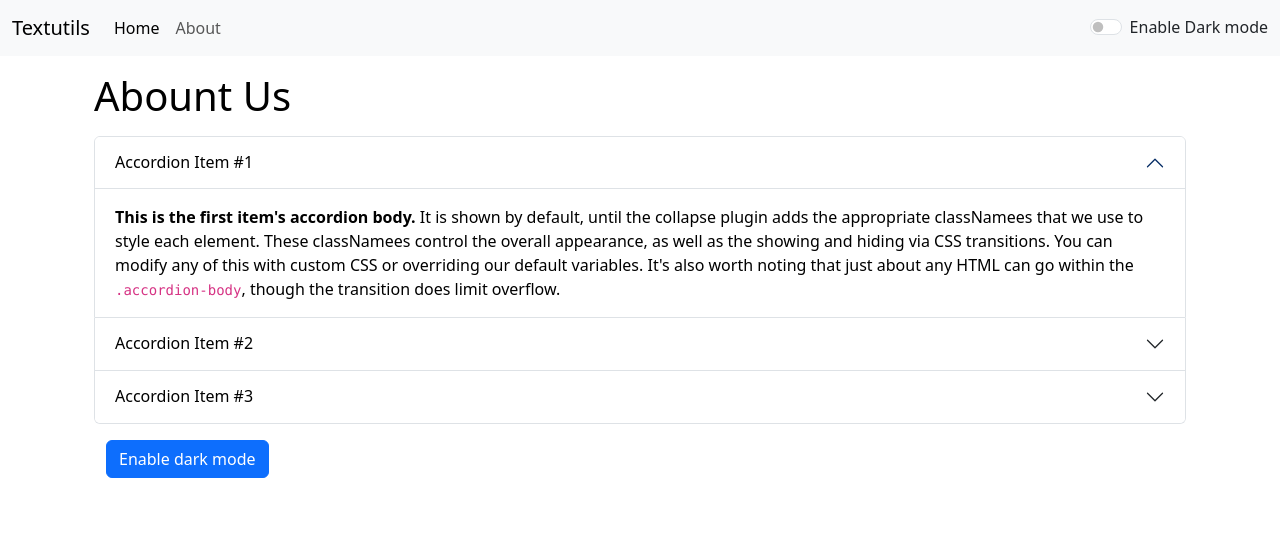
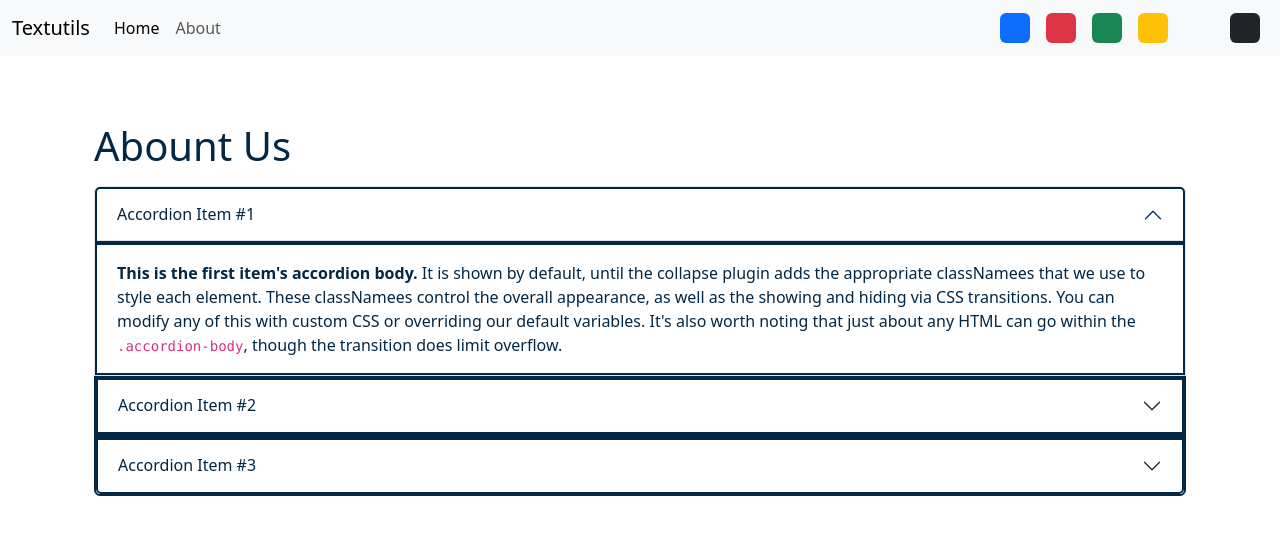
Before and after one commit to atharitcc/reactJSDemotodo, a React (Create React App) app: page /about in a window 1280 px wide. Shown: the top 534 px of the page. Built offline with nearby package versions, Linux system fonts and the light colour scheme.

Commit message:
video 19

```diff
--- a/src/App.js
+++ b/src/App.js
@@ -20,7 +20,18 @@ function App() {
       setAlert(null);
     },1500);
   }
-  const toggleMode = () => {
+  const removeBodyClasses = ()=>{
+    document.body.classList.remove('bg-light')
+    document.body.classList.remove('bg-dark')
+    document.body.classList.remove('bg-danger')
+    document.body.classList.remove('bg-success')
+    document.body.classList.remove('bg-warning')
+    document.body.classList.remove('bg-primary')
+  }
+  const toggleMode = (cls) => {
+    removeBodyClasses();
+    console.log(cls);
+    document.body.classList.add('bg-'+cls);
     if(mode == 'light') {
       setMode('dark');
       document.body.style.backgroundColor = '#042743';
@@ -41,7 +52,7 @@ function App() {
         <Alert alert={alert}/>
         <div className='container my-3'>
         <Routes>
-            <Route exact path="/about" element={<About />} />
+            <Route exact path="/about" element={<About mode={mode} />} />
             <Route exact path="/" element={<TextForm showAlert={showAlert} heading="Enter the text to analyze belows" mode={mode}/>} />
           </Routes>
         </div>
--- a/src/components/About.js
+++ b/src/components/About.js
@@ -1,35 +1,43 @@
 import React, { useState } from 'react'
 
-export default function About() {
-    const [myStyle, setmyStyle] = useState(
-    {
-        color: 'black',
-        backgroundColor: 'white'
-    })
+export default function About(props) {
+    // const [myStyle, setmyStyle] = useState(
+    // {
+    //     color: 'black',
+    //     backgroundColor: 'white'
+    // })
 
-    const [btnText, setbtnText] = useState("Enable dark mode")
+    let myStyle = {
+        color: props.mode === 'dark' ? 'white' : '#042743',
+        backgroundColor: props.mode === 'dark' ? 'rgb(36 74 104)' : 'white',
+        border: '2px solid',
+        borderColor:  props.mode === 'dark' ? 'white' : '#042743'
 
-    const toggleStyle = () => {
-        if(myStyle.color === 'black') {
-            setmyStyle({
-                color: 'white',
-                backgroundColor: 'black',
-                border:  '1px solid white'
-            })
-            setbtnText("Enable light mode")
-        } else {
-            setmyStyle({
-                color: 'black',
-                backgroundColor: 'white'
-            })
-            setbtnText("Enable dark mode")
-        }
     }
+
+    // const [btnText, setbtnText] = useState("Enable dark mode")
+
+    // const toggleStyle = () => {
+    //     if(myStyle.color === 'black') {
+    //         setmyStyle({
+    //             color: 'white',
+    //             backgroundColor: 'black',
+    //             border:  '1px solid white'
+    //         })
+    //         setbtnText("Enable light mode")
+    //     } else {
+    //         setmyStyle({
+    //             color: 'black',
+    //             backgroundColor: 'white'
+    //         })
+    //         setbtnText("Enable dark mode")
+    //     }
+    // }
     return (
-        <div className='container' style={myStyle}>
-            <h1 className='my-3'>Abount Us</h1>
+        <div className='container'>
+            <h1 className='my-3' style={{color: props.mode === 'dark' ? 'white' : '#042743'}}>Abount Us</h1>
             <div className="accordion" id="accordionExample">
-                <div className="accordion-item" style={myStyle}>
+                <div className="accordion-item">
                     <h2 className="accordion-header">
                         <button className="accordion-button" style={myStyle} type="button" data-bs-toggle="collapse" data-bs-target="#collapseOne" aria-expanded="true" aria-controls="collapseOne">
                             Accordion Item #1
@@ -66,9 +74,9 @@ export default function About() {
                     </div>
                 </div>
             </div>
-            <div className='container my-2'>
+            {/* <div className='container my-2'>
                 <button type="button" onClick={toggleStyle} className="my-2 btn btn-primary">{btnText}</button>
-            </div>
+            </div> */}
         </div>
     )
 }
--- a/src/components/Alert.js
+++ b/src/components/Alert.js
@@ -6,8 +6,11 @@ function Alert(props) {
         return lower.charAt(0).toUpperCase() + lower.slice(1);
     }
     return (
-        props.alert && <div className={`alert alert-${props.alert.type} alert-dismissible fade show`} role="alert">
+        <div style={{height:'50px'}}>
+
+            {props.alert && <div className={`alert alert-${props.alert.type} alert-dismissible fade show`} role="alert">
             <strong>{capitalize(props.alert.type)}</strong>: {props.alert.msg}
+            </div>}
         </div>
     )
 }
--- a/src/components/Navbar.js
+++ b/src/components/Navbar.js
@@ -25,10 +25,19 @@ export default function Navbar(props) {
             <button className="btn btn-primary" type="submit">Search</button>
           </form> */}
 
-          <div className={`form-check form-switch text-${props.mode==='light'?'dark':'light'}`}>
-            <input className="form-check-input" type="checkbox" onClick={props.toggleMode} role="switch" id="flexSwitchCheckDefault"/>
+          <div className='d-flex'>
+            <div className='bg-primary rounded mx-2' onClick={()=>{props.toggleMode('primary')}} style={{height:'30px', width:'30px', cursor:'pointer'}}></div>
+            <div className='bg-danger rounded mx-2' onClick={()=>{props.toggleMode('danger')}} style={{height:'30px', width:'30px', cursor:'pointer'}}></div>
+            <div className='bg-success rounded mx-2' onClick={()=>{props.toggleMode('success')}} style={{height:'30px', width:'30px', cursor:'pointer'}}></div>
+            <div className='bg-warning rounded mx-2' onClick={()=>{props.toggleMode('warning')}} style={{height:'30px', width:'30px', cursor:'pointer'}}></div>
+            <div className='bg-light rounded mx-2' onClick={()=>{props.toggleMode('light')}} style={{height:'30px', width:'30px', cursor:'pointer',border:'2px'}}></div>
+            <div className='bg-dark rounded mx-2' onClick={()=>{props.toggleMode('dark')}} style={{height:'30px', width:'30px', cursor:'pointer'}}></div>
+          </div>
+
+          {/* <div className={`form-check form-switch text-${props.mode==='light'?'dark':'light'}`}>
+            <input className="form-check-input" type="checkbox" onClick={()=>{props.toggleMode(null)}} role="switch" id="flexSwitchCheckDefault"/>
               <label className="form-check-label" htmlFor="flexSwitchCheckDefault">Enable Dark mode</label>
-          </div>
+          </div> */}
         </div>
       </div>
     </nav>
--- a/src/components/TextForm.js
+++ b/src/components/TextForm.js
@@ -35,18 +35,20 @@ export default function TextForm(props) {
         setText(event.target.value);
     }
     const [text, setText] = useState('');
-    var wordCount = text.split(" ").length;
+    var wordCount = text.split(" ").filter((element)=>{
+        return element.length!==0
+    }).length;
     return (
         <>
         <div className='container' style={{color: props.mode==='dark'?'white':'#042743'}}>
             <h1>{props.heading}</h1>
             <div className="mb-3">
-                <textarea className="form-control" value={text} style={{backgroundColor: props.mode==='dark'?'grey':'white' , color:props.mode==='dark'?'white':'#042743'}} onChange={handleOnChange} id="myBox" rows="8"></textarea>
+                <textarea className="form-control" value={text} style={{backgroundColor: props.mode==='dark'?'#13466e':'white' , color:props.mode==='dark'?'white':'#042743'}} onChange={handleOnChange} id="myBox" rows="8"></textarea>
             </div>
-            <button className='btn btn-primary mx-2' onClick={handleUpCLick}>Convert to Uppercase</button>
-            <button className='btn btn-primary mx-2' onClick={handleLoCLick}>Convert to Lowercase</button>
-            <button className='btn btn-primary mx-2' onClick={handleCopy}>Copy text</button>
-            <button className='btn btn-primary mx-2' onClick={handleExtraSpace}>Remove extra spaces</button>
+            <button className='btn btn-primary mx-2 my-1' onClick={handleUpCLick}>Convert to Uppercase</button>
+            <button className='btn btn-primary mx-2 my-1' onClick={handleLoCLick}>Convert to Lowercase</button>
+            <button className='btn btn-primary mx-2 my-1' onClick={handleCopy}>Copy text</button>
+            <button className='btn btn-primary mx-2 my-1' onClick={handleExtraSpace}>Remove extra spaces</button>
         </div>
         <div className='container my-3' style={{color: props.mode==='dark'?'white':'#042743'}}>
             <h1>Your text summary</h1>
```
